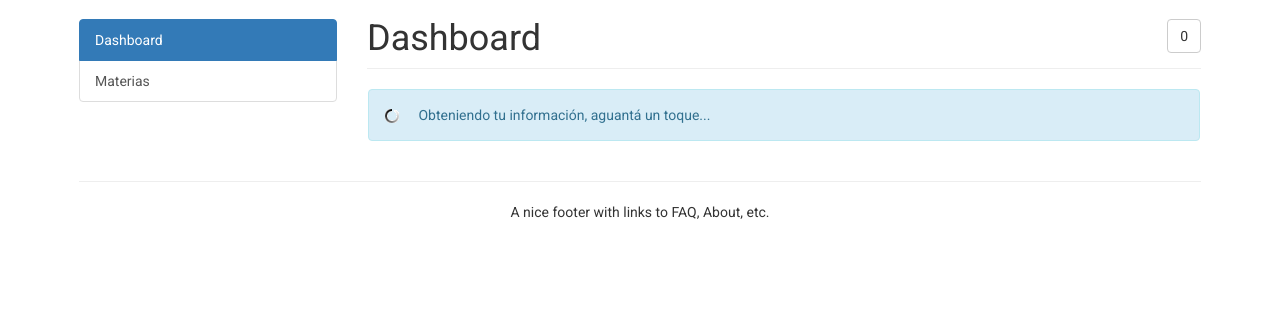
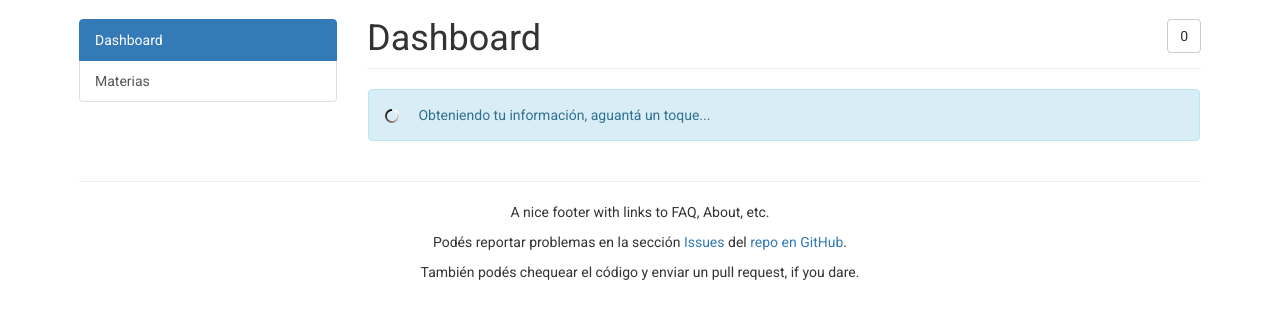
Before and after one commit to sanfilippopablo/sysacad-wrapper-old, a Django app: page / in a window 1280 px wide. Shown: the part 51-370 px from the top of the page. Run offline with Django 3.2, Linux system fonts and the light colour scheme; the visitor is signed in with stand-in values (Sample User, id 1); data that the repository does not hold is empty; parts of the project's set-up code (start-up, migrations or seed data) failed here and were passed over; some libraries are stand-ins or nearby versions.

Commit message:
Agregado un mensaje al footer.

```diff
--- a/Templates/base.html
+++ b/Templates/base.html
@@ -84,6 +84,8 @@
     	<hr>
 	    <footer>
 	        <p> A nice footer with links to FAQ, About, etc.</p>
+          <p>Podés reportar problemas en la sección <a href="https://github.com/giamfreeg/sysacad-wrapper/issues">Issues</a> del <a href="https://github.com/giamfreeg/sysacad-wrapper">repo en GitHub</a>.</p>
+          <p>También podés chequear el código y enviar un pull request, if you dare.</p>
 	    </footer>
     </div>
 
```
